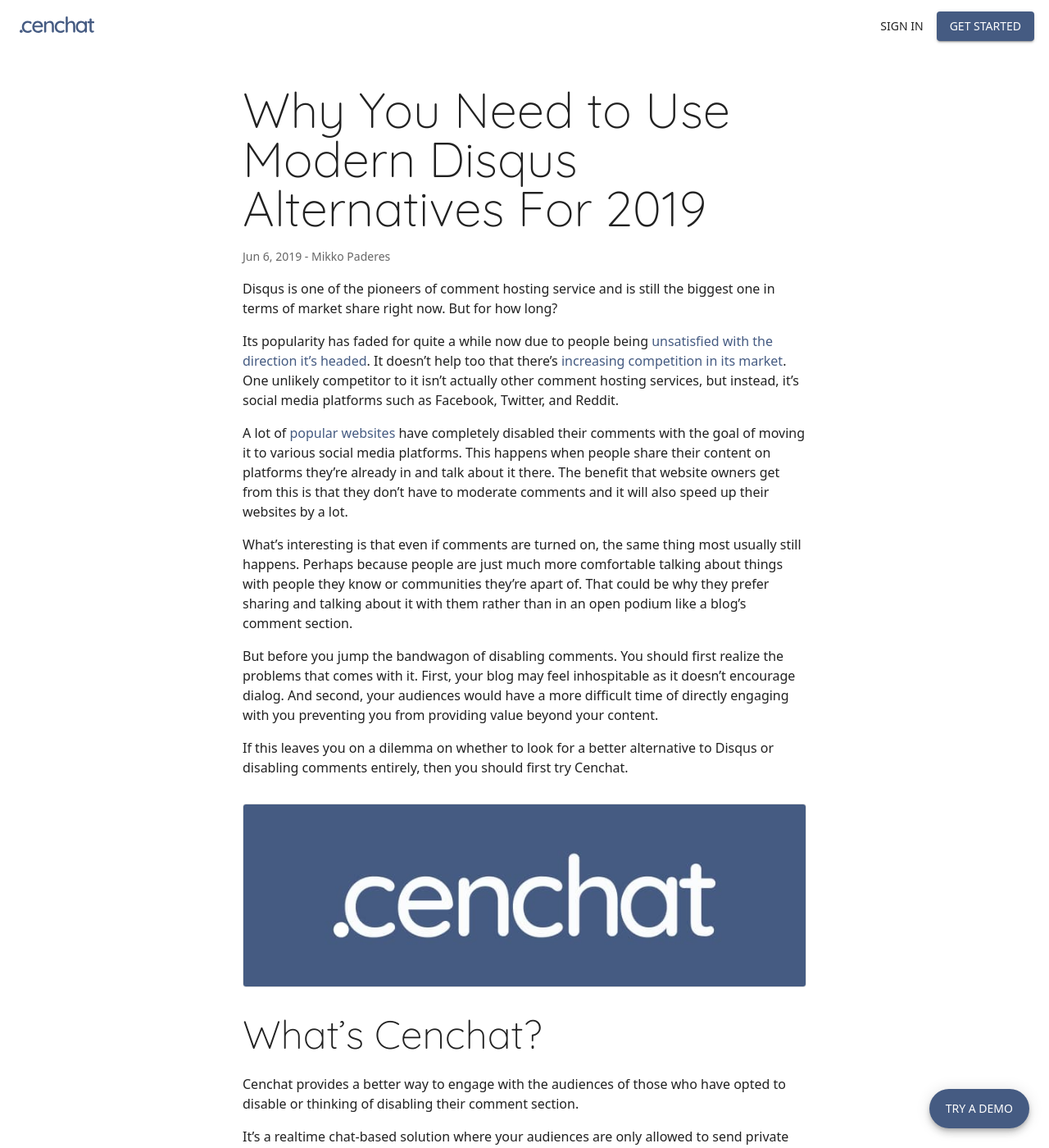
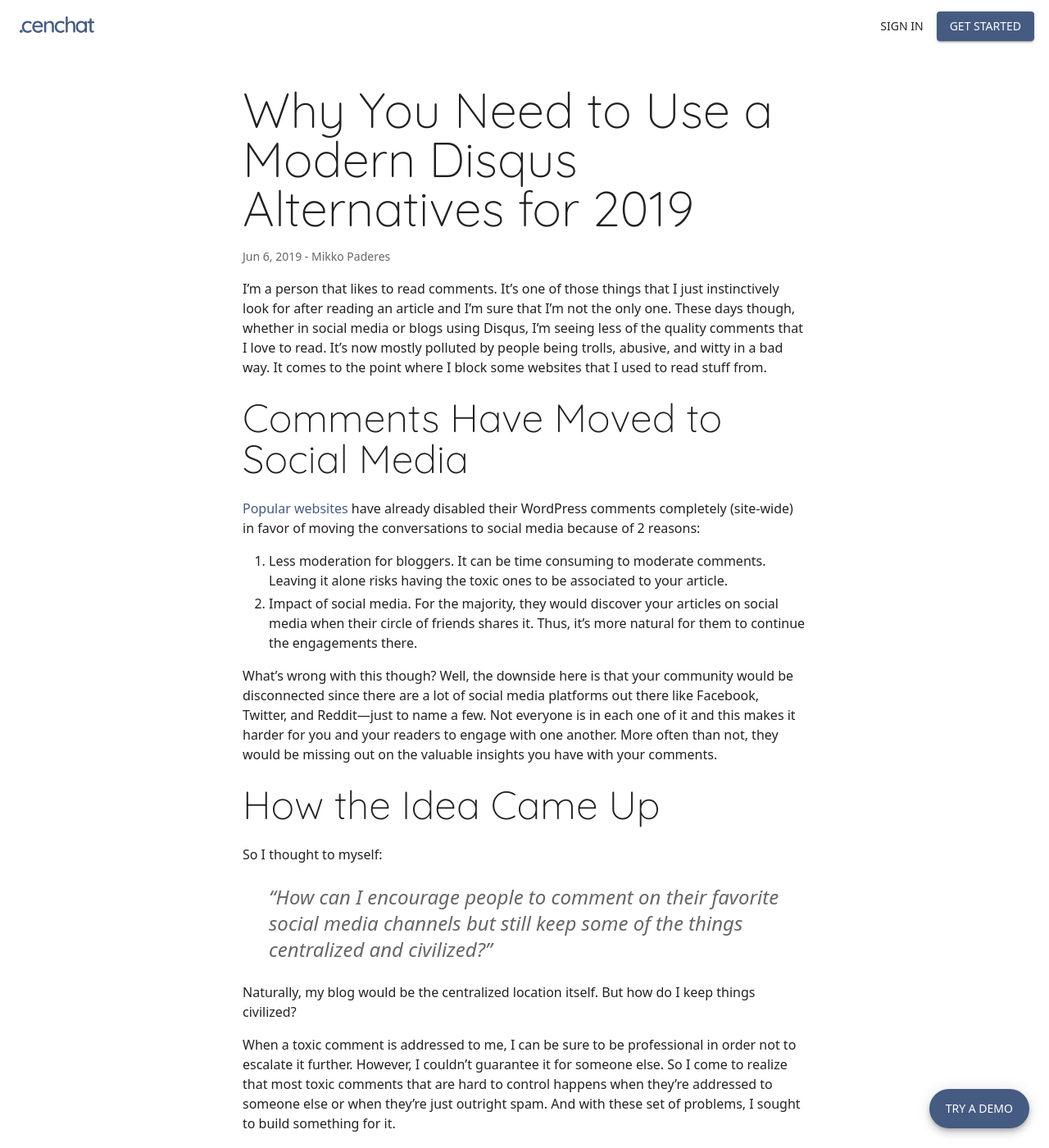
Before and after one commit to cenchat/cenchat.github.io, a Jekyll site: the page built from _posts/2019-06-06-modern-alternative-to-disqus.md, in a window 1280 px wide and 1400 px high. Shown: the whole window at 82% size. Built offline with Jekyll 4.4.1, drawn with Linux system fonts in a browser that asks for light colours; a script that is not in the unit is left out; some of the changed text lies outside the part shown.

Commit message:
Update blog post

```diff
--- a/_posts/2019-06-06-modern-alternative-to-disqus.md
+++ b/_posts/2019-06-06-modern-alternative-to-disqus.md
@@ -1,6 +1,6 @@
 ---
 layout: post
-title: Why You Need to Use Modern Disqus Alternatives For 2019
+title: Why You Need to Use a Modern Disqus Alternatives for 2019
 description: Comments have evolved as social media has taken over it. Your blog should too. Here's a modern alternative to Disqus to help you do it.
 author: Mikko Paderes
 tags: strategy
@@ -9,60 +9,31 @@ cenchat:
   text: Try a demo
 ---
 
-Disqus is one of the pioneers of comment hosting service and is still the biggest one in terms of market share right now. But for how long?
+I'm a person that likes to read comments. It's one of those things that I just instinctively look for after reading an article and I'm sure that I'm not the only one. These days though, whether in social media or blogs using Disqus, I'm seeing less of the quality comments that I love to read. It's now mostly polluted by people being trolls, abusive, and witty in a bad way. It comes to the point where I block some websites that I used to read stuff from.
 
-Its popularity has faded for quite a while now due to people being [unsatisfied with the direction it's headed](https://fatfrogmedia.com/delete-disqus-comments-wordpress/). It doesn't help too that there's [increasing competition in its market](https://nestify.io/blog/11-best-disqus-alternatives-you-should-try/). One unlikely competitor to it isn't actually other comment hosting services, but instead, it's social media platforms such as Facebook, Twitter, and Reddit.
+## Comments Have Moved to Social Media
 
-A lot of [popular websites](https://www.niemanlab.org/2015/09/what-happened-after-7-news-sites-got-rid-of-reader-comments/) have completely disabled their comments with the goal of moving it to various social media platforms. This happens when people share their content on platforms they're already in and talk about it there. The benefit that website owners get from this is that they don't have to moderate comments and it will also speed up their websites by a lot.
+[Popular websites](https://www.niemanlab.org/2015/09/what-happened-after-7-news-sites-got-rid-of-reader-comments/) have already disabled their WordPress comments completely (site-wide) in favor of moving the conversations to social media because of 2 reasons:
 
-What's interesting is that even if comments are turned on, the same thing most usually still happens. Perhaps because people are just much more comfortable talking about things with people they know or communities they're apart of. That could be why they prefer sharing and talking about it with them rather than in an open podium like a blog's comment section.
+1. **Less moderation for bloggers**. It can be time consuming to moderate comments. Leaving it alone risks having the toxic ones to be associated to your article.
+2. **Impact of social media**. For the majority, they would discover your articles on social media when their circle of friends shares it. Thus, it's more natural for them to continue the engagements there.
 
-But before you jump the bandwagon of disabling comments. You should first realize the problems that comes with it. First, your blog may feel inhospitable as it doesn't encourage dialog. And second, your audiences would have a more difficult time of directly engaging with you preventing you from providing value beyond your content.
+What's wrong with this though? Well, the downside here is that your community would be disconnected since there are a lot of social media platforms out there like Facebook, Twitter, and Reddit—just to name a few. Not everyone is in each one of it and this makes it harder for you and your readers to engage with one another. More often than not, they would be missing out on the valuable insights you have with your comments.
 
-If this leaves you on a dilemma on whether to look for a better alternative to Disqus or disabling comments entirely, then you should first try Cenchat.
+## How the Idea Came Up
 
-![Cenchat a modern alternative to Disqus]({{ "/assets/images/posts/2019-06-06-modern-alternative-to-disqus/0.jpg" }})
+So I thought to myself:
 
-## What's Cenchat?
+> How can I encourage people to comment on their favorite social media channels but still keep some of the things centralized and civilized?
 
-Cenchat provides a better way to engage with the audiences of those who have opted to disable or thinking of disabling their comment section.
+Naturally, my blog would be the centralized location itself. But how do I keep things civilized?
 
-It's a realtime chat-based solution where your audiences are only allowed to send private messages to you. You can then publicize those chats as **read-only** so the insightful ones can stand out. Now you can let the community conversations happen elsewhere and still keep an open channel for people that wants to get further insights directly from you.
+When a toxic comment is addressed to me, I can be sure to be professional in order not to escalate it further. However, I couldn't guarantee it for someone else. So I come to realize that most toxic comments that are hard to control happens when they're addressed to someone else or when they're just outright spam. And with these set of problems, I sought to build something for it.
 
-Furthermore, here are a few reasons on why you should switch to Cenchat:
+## Modern Alternative to Disqus
 
-### No ads
+The goal of Cenchat is to provide a new form of engagement within your blog that complements social media. What it does is that it enables your readers to send private messages to you—the blogger. Those conversations can then be publicized as read-only for other people so the insightful ones can stand out.
 
-Our business model doesn't revolve around tracking users and showing them ads. Instead, we plan to introduce a pricing model where we'll still offer a generous free tier.
+With this, your readers can now have a centralized way to contact you directly. You also now have an easier way to filter out those toxic conversations and your readers won't be missing out on your valuable comments unlike before where they're scattered all over various social media platforms.
 
-Ultimately, our goal is to convert the big publishers into paying customers in order to sustain our business.
-
-*Currently, everything is free without any limits. Paid plans will be introduced soon.*
-
-### Faster
-
-Cenchat is designed to be lazy loaded so it wouldn't be a bottleneck for your blog. It also only loads just the absolute necessary needed for your audience to start engaging with you.
-
-Since Cenchat is a chat-based solution you can also expect the same speed and responsiveness you get with your favorite messaging apps. Hence, you can rest assured that Cenchat is also a faster alternative to Disqus.
-
-### Better privacy
-
-We take privacy seriously and we strive to be the better alternative to Disqus when it comes to it. When we get information about you, we take less. The only data we want is the data that will make Cenchat work for you.
-
-Anonymous accounts are a big part of Cenchat because chats can be made public by the blogger without the user's consent. However, anonymity always goes hand-in-hand with online harassment.
-
-With how Cenchat is designed in which every chat is private by default, harassment can then be kept at a minimum.
-
-### Data management
-
-Not only do we value your privacy, we also value your data and want to put you in control of it. We allow everyone to delete their account on Cenchat.
-
-When this happens, your chats will continue to exist but anonymized to keep the context of the discussion. Everything else on our servers that's identifiable to you will however be deleted.
-
-*We currently don't support exporting your data but this is in our immediate pipeline.*
-
-## See for yourself
-
-Try the demo and see why Cenchat is the best Disqus alternative. After that, you can start [setting it up on your blog](https://cenchat.com/docs/setting-up-on-your-website).
-
-For WordPress users, we also have a [plugin](https://wordpress.org/plugins/cenchat-comments/) that you can use to make things easier.
+Interested? Try the demo below. Once you're convinced, you can start [setting it up on your blog](https://cenchat.com/docs/setting-up-on-your-website). For WordPress users, we also have a [plugin](https://wordpress.org/plugins/cenchat-comments/) that you can use to make things easier.
```
Also changed, not shown: _posts/2019-06-16-why-cenchat.md (deleted, +0 -39 lines).
